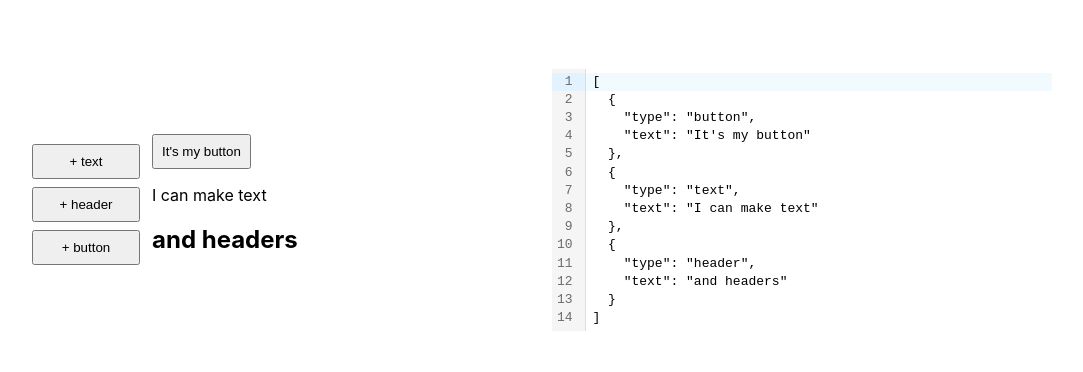
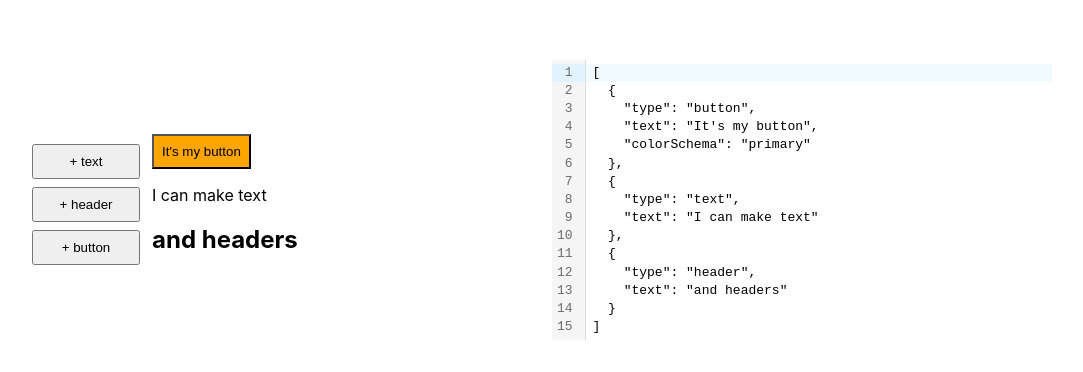
Before and after one commit to jeffrey-biles-envoy/blockkit-builder-spike, a Next.js app: page / in a window 1280 px wide. Shown: the part 224-596 px from the top of the page, without its empty margins (98-1181 px from the left). Built offline with nearby package versions, Linux system fonts and the light colour scheme.

Commit message:
Color schema option

```diff
--- a/pages/index.js
+++ b/pages/index.js
@@ -7,11 +7,12 @@ export default function Home() {
   const [exampleJSON, editExampleJSON] = useState([
     {
       type: 'button',
-      text: "It's my button"
+      text: "It's my button",
+      colorSchema: 'primary'
     },
     {
       type: 'text',
-      text: "I can make text"
+      text: "I can make text",
     },
     {
       type: 'header',
@@ -22,7 +23,7 @@ export default function Home() {
   const renderComponent = function(c) {
     if(c.type == 'button') {
       return (
-        <button>{c.text}</button>
+        <button className={`color-scheme-${c.colorSchema || 'primary'}`}>{c.text}</button>
       )
     } else if(c.type == 'text') {
       return (
@@ -42,7 +43,7 @@ export default function Home() {
     editExampleJSON([...exampleJSON, {type: 'header', text: 'I added a header'}])
   }
   const addButton = function(){
-    editExampleJSON([...exampleJSON, {type: 'button', text: 'I added a button'}])
+    editExampleJSON([...exampleJSON, {type: 'button', text: 'I added a button', colorSchema: 'primary'}])
   }
 
   const onEditorUpdate = function(editorState) {
@@ -143,6 +144,14 @@ export default function Home() {
           padding: 8px;
           margin-top: 8px;
         }
+
+        button.color-scheme-primary {
+          background-color: orange;
+        }
+        button.color-scheme-dark {
+          background-color: purple;
+          color: white;
+        }
       `}</style>
     </div>
   )
```
